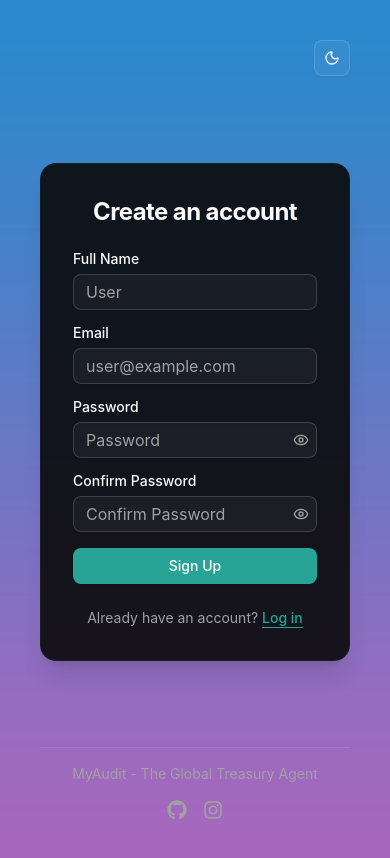
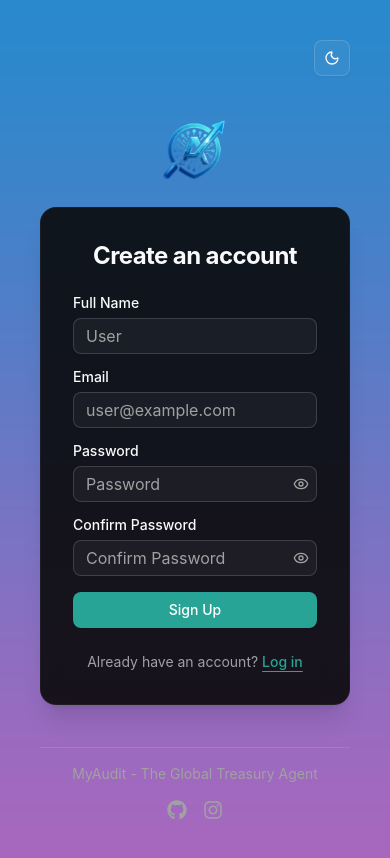
Before and after one commit to Wong-WeiJun/Global-Treasury-Agent_Arg, a React (Vite) app in the folder frontend/: page /signup in a window 390 px wide. Shown: the top 858 px of the page. Built offline with nearby package versions, Linux system fonts and the light colour scheme; no server answers.

Commit message:
login and signup page almost done

```diff
--- a/frontend/src/components/Common/AuthLayout.tsx
+++ b/frontend/src/components/Common/AuthLayout.tsx
@@ -1,5 +1,4 @@
 import { Appearance } from "@/components/Common/Appearance"
-import { Logo } from "@/components/Common/Logo"
 import { Footer } from "./Footer"
 
 interface AuthLayoutProps {
@@ -8,19 +7,23 @@ interface AuthLayoutProps {
 
 export function AuthLayout({ children }: AuthLayoutProps) {
   return (
-    <div className="grid min-h-svh lg:grid-cols-2">
-      <div className="bg-muted dark:bg-zinc-900 relative hidden lg:flex lg:items-center lg:justify-center">
-        <Logo variant="full" className="h-16" asLink={false} />
+    /* Removed 'bg-zinc-950' to make the layout wrapper background fully transparent */
+    <div className="flex min-h-svh flex-col gap-4 p-6 md:p-10 bg-transparent w-full">
+      <div className="flex justify-end">
+        <Appearance />
       </div>
-      <div className="flex flex-col gap-4 p-6 md:p-10">
-        <div className="flex justify-end">
-          <Appearance />
-        </div>
-        <div className="flex flex-1 items-center justify-center">
-          <div className="w-full max-w-xs">{children}</div>
-        </div>
-        <Footer />
+      <div className="flex flex-1 flex-col items-center justify-center gap-6">
+        {/* Your custom brand logo */}
+        <img
+          src="/assets/images/favicon.png"
+          alt="Brand Logo"
+          className="h-16 w-auto object-contain"
+        />
+
+        {/* Removed 'max-w-xs' constraints here so that the card size can be controlled cleanly by the children templates */}
+        <div className="w-full flex justify-center">{children}</div>
       </div>
+      <Footer />
     </div>
   )
 }
--- a/frontend/src/components/Common/Logo.tsx
+++ /dev/null
@@ -1,65 +0,0 @@
-import { Link } from "@tanstack/react-router"
-
-import { useTheme } from "@/components/theme-provider"
-import { cn } from "@/lib/utils"
-import icon from "/assets/images/fastapi-icon.svg"
-import iconLight from "/assets/images/fastapi-icon-light.svg"
-import logo from "/assets/images/fastapi-logo.svg"
-import logoLight from "/assets/images/fastapi-logo-light.svg"
-
-interface LogoProps {
-  variant?: "full" | "icon" | "responsive"
-  className?: string
-  asLink?: boolean
-}
-
-export function Logo({
-  variant = "full",
-  className,
-  asLink = true,
-}: LogoProps) {
-  // Return null so the component renders absolutely nothing
-  return null
-
-  // The rest of your code can stay here untouched so you don't get TypeScript errors
-  // about unused variables, or you can delete it if you want to clean it up completely.
-  const { resolvedTheme } = useTheme()
-  const isDark = resolvedTheme === "dark"
-
-  const fullLogo = isDark ? logoLight : logo
-  const iconLogo = isDark ? iconLight : icon
-
-  const content =
-    variant === "responsive" ? (
-      <>
-        <img
-          src={fullLogo}
-          alt="FastAPI"
-          className={cn(
-            "h-6 w-auto group-data-[collapsible=icon]:hidden",
-            className,
-          )}
-        />
-        <img
-          src={iconLogo}
-          alt="FastAPI"
-          className={cn(
-            "size-5 hidden group-data-[collapsible=icon]:block",
-            className,
-          )}
-        />
-      </>
-    ) : (
-      <img
-        src={variant === "full" ? fullLogo : iconLogo}
-        alt="FastAPI"
-        className={cn(variant === "full" ? "h-6 w-auto" : "size-5", className)}
-      />
-    )
-
-  if (!asLink) {
-    return content
-  }
-
-  return <Link to="/">{content}</Link>
-}
--- a/frontend/src/components/Sidebar/AppSidebar.tsx
+++ b/frontend/src/components/Sidebar/AppSidebar.tsx
@@ -1,7 +1,6 @@
 import { Briefcase, FileText, Home, MessageSquare, Users } from "lucide-react"
 
 import { SidebarAppearance } from "@/components/Common/Appearance"
-import { Logo } from "@/components/Common/Logo"
 import {
   Sidebar,
   SidebarContent,
@@ -28,8 +27,21 @@ export function AppSidebar() {
 
   return (
     <Sidebar collapsible="icon">
-      <SidebarHeader className="px-4 py-6 group-data-[collapsible=icon]:px-0 group-data-[collapsible=icon]:items-center">
-        <Logo variant="responsive" />
+      <SidebarHeader className="px-4 py-6 group-data-[collapsible=icon]:px-2 group-data-[collapsible=icon]:items-center">
+        {/* Full Logo: visible normally, hidden when sidebar collapses into an icon bar */}
+        <img
+          src="/assets/images/favicon.png"
+          alt="Logo"
+          className="h-8 w-auto object-contain block group-data-[collapsible=icon]:hidden"
+        />
+
+        {/* Small Icon Version: hidden normally, shown only when sidebar collapses */}
+        {/* If your logo doesn't look good small, you can replace this src with a square icon file */}
+        <img
+          src="/assets/images/favicon.png"
+          alt="Logo Icon"
+          className="size-6 object-contain hidden group-data-[collapsible=icon]:block"
+        />
       </SidebarHeader>
       <SidebarContent>
         <Main items={items} />
--- a/frontend/src/routes/_layout/admin.tsx
+++ b/frontend/src/routes/_layout/admin.tsx
@@ -29,7 +29,7 @@ export const Route = createFileRoute("/_layout/admin")({
   head: () => ({
     meta: [
       {
-        title: "Admin - FastAPI Template",
+        title: "Admin Page",
       },
     ],
   }),
--- a/frontend/src/routes/_layout/index.tsx
+++ b/frontend/src/routes/_layout/index.tsx
@@ -66,7 +66,7 @@ function Dashboard() {
           >
             <div className="bg-[#222] rounded-xl overflow-hidden transition-all duration-300 transform group-hover:-translate-y-2 shadow-lg">
               <img
-                src="/assets/Dashboard/document.png"
+                src="/assets/Dashboard/document.jpg"
                 alt="Placeholder illustration"
                 className="w-full block object-cover aspect-video"
               />
```
Also changed, not shown: frontend/public/assets/images/favicon.png.
